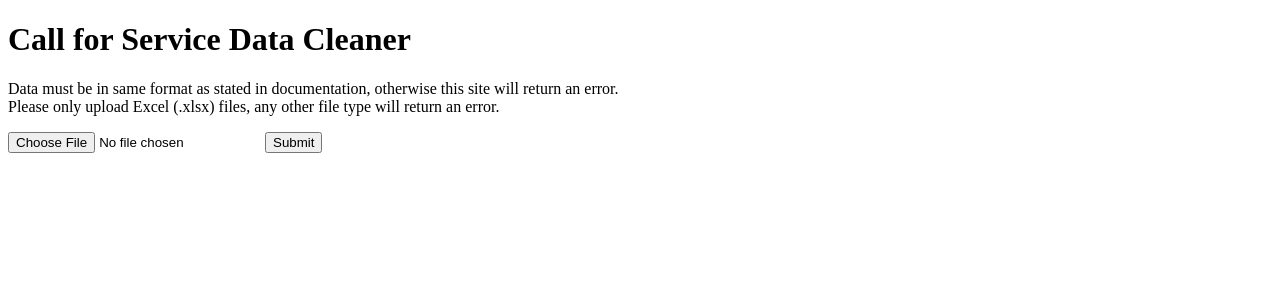
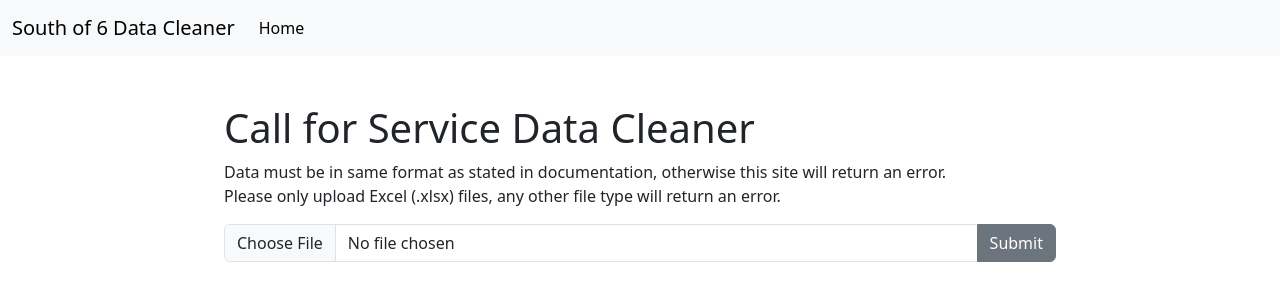
Before and after one commit to ajleitzke/So6DataClean, a Flask app: page / in a window 1280 px wide. Shown: the top 301 px of the page. Run offline with Flask 3, Linux system fonts and the light colour scheme; some libraries are stand-ins or nearby versions.

Commit message:
Improve site look

```diff
--- a/app.py
+++ b/app.py
@@ -2,7 +2,6 @@
 from io import BytesIO
 from flask import Flask, render_template, request, Response, send_file
 from flask_sqlalchemy import SQLAlchemy
-import pandas as pd
 import clean_data
 
 # Initialize flask  and create sqlite database
@@ -35,7 +34,7 @@ def download(upload_id):
     upload = Upload.query.filter_by(id=upload_id).first()
     file = BytesIO(upload.data)
     dataFile = file
-    addressList = '/home/ajleitzke/mysite/addresses.xlsx'
+    addressList = 'addresses.xlsx'
     df_calls, df_address = clean_data.prepare(dataFile, addressList)
     df_joined = clean_data.join(df_calls, df_address)
     df_joined.to_excel(buffer, index=False)
--- a/templates/index.html
+++ b/templates/index.html
@@ -1,18 +1,55 @@
 <!DOCTYPE html>
 <html lang="en">
+
 <head>
     <meta charset="utf-8">
     <meta name="viewport" content="width=device-width, initial-scale=1, shrink-to-fit=no">
     <title>South of 6 Data Cleaner</title>
+    <link href="https://cdn.jsdelivr.net/npm/bootstrap@5.3.1/dist/css/bootstrap.min.css" rel="stylesheet"
+        integrity="sha384-4bw+/aepP/YC94hEpVNVgiZdgIC5+VKNBQNGCHeKRQN+PtmoHDEXuppvnDJzQIu9" crossorigin="anonymous">
+    <style>
+        @media (min-width: 800px) {
+            #content {
+                margin: 0 auto;
+                width: 65%;
+            }
+        }
+    </style>
 </head>
+
 <body>
-    <div class="center">
-        <h1>Call for Service Data Cleaner</h1>
-        <p>Data must be in same format as stated in documentation, otherwise this site will return an error. <br />Please only upload Excel (.xlsx) files, any other file type will return an error.</p>
+    <nav class="navbar navbar-expand-lg bg-body-tertiary">
+        <div class="container-fluid">
+            <a class="navbar-brand" href="#">South of 6 Data Cleaner</a>
+            <button class="navbar-toggler" type="button" data-bs-toggle="collapse" data-bs-target="#navbarNav"
+                aria-controls="navbarNav" aria-expanded="false" aria-label="Toggle navigation">
+                <span class="navbar-toggler-icon"></span>
+            </button>
+            <div class="collapse navbar-collapse" id="navbarNav">
+                <ul class="navbar-nav">
+                    <li class="nav-item">
+                        <a class="nav-link active" aria-current="page"
+                            href="https://ajleitzke.pythonanywhere.com">Home</a>
+                    </li>
+                </ul>
+            </div>
+        </div>
+    </nav>
+    <div id="content">
+        <h1><br>Call for Service Data Cleaner</h1>
+        <p>Data must be in same format as stated in documentation, otherwise this site will return an error.
+            <br />Please
+            only upload Excel (.xlsx) files, any other file type will return an error.</p>
         <form method="POST" action="/" enctype="multipart/form-data">
-            <input class="ok" type="file" name="file">
-            <button class="op">Submit</button>
+            <div class="input-group mb-3">
+                <input class="form-control" type="file" name="file" />
+                <button type="submit" class="btn btn-secondary">Submit</button>
+            </div>
         </form>
     </div>
+    <script src="https://cdn.jsdelivr.net/npm/bootstrap@5.3.1/dist/js/bootstrap.bundle.min.js"
+        integrity="sha384-HwwvtgBNo3bZJJLYd8oVXjrBZt8cqVSpeBNS5n7C8IVInixGAoxmnlMuBnhbgrkm"
+        crossorigin="anonymous"></script>
 </body>
+
 </html>
```
